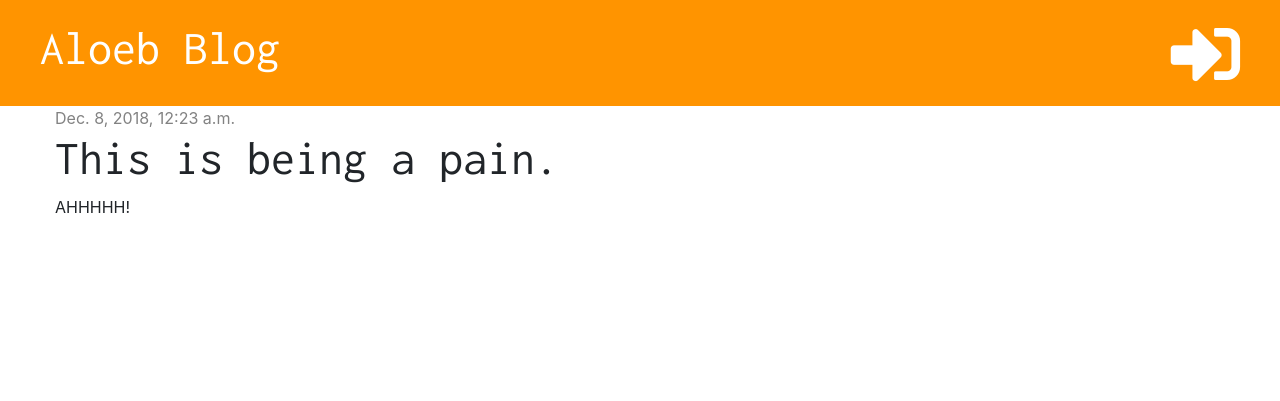
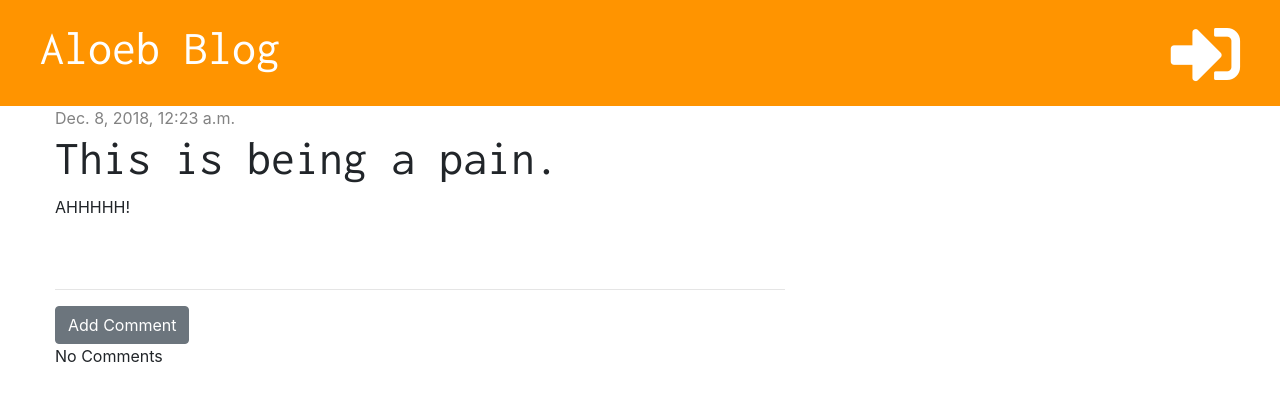
Before and after one commit to Aloeb83/my_django_website, a Django app: page /post/2/ in a window 1280 px wide. Shown: the top 401 px of the page. Run offline with Django 3.2, Linux system fonts and the light colour scheme; data comes from the database, SQL or seed files in the repository; both versions use the stored data as it was after the commit; some libraries are stand-ins or nearby versions.

Commit message:
Add Feature to Comment on Post.

```diff
--- a/blog/admin.py
+++ b/blog/admin.py
@@ -1,6 +1,7 @@
 from django.contrib import admin
-from .models import Post
+from .models import Post, Comment
 
 # Register your models here.
 
 admin.site.register(Post)
+admin.site.register(Comment)
--- a/blog/models.py
+++ b/blog/models.py
@@ -15,3 +15,12 @@ class Post(models.Model):
 
     def __str__(self):
         return self.title
+
+class Comment(models.Model):
+    post = models.ForeignKey('blog.Post', on_delete=models.CASCADE, related_name='comments')
+    author = models.CharField(max_length=200)
+    text = models.TextField()
+    create_date = models.DateTimeField(default=timezone.now)
+
+    def __str__(self):
+        return self.text
--- a/blog/static/css/blog.css
+++ b/blog/static/css/blog.css
@@ -46,3 +46,7 @@ h1, h2, h3, h4 {
     font-size: 26pt;
     margin-right: 20px;
 }
+
+.comment {
+    margin: 20px 0px 20px 20px;
+}
--- a/blog/templates/blog/post_detail.html
+++ b/blog/templates/blog/post_detail.html
@@ -19,4 +19,19 @@
         <h1>{{ post.title }}</h1>
         <p>{{ post.text|linebreaksbr }} </p>
     </div>
+
+    <hr>
+    <a href="{% url 'add_comment_to_post' pk=post.pk %}" class="btn btn-secondary">Add Comment</a>
+    {% for comment in post.comments.all %}
+        <div class="comment">
+            <div class="date">
+                {{ comment.create_date }}
+            </div>
+            <strong>{{ comment.author }}</strong>
+            <p>{{ comment.text }}</p>
+        </div>
+
+        {% empty %}
+        <p>No Comments</p>
+    {% endfor %}
 {% endblock %}
--- a/blog/urls.py
+++ b/blog/urls.py
@@ -14,4 +14,6 @@ urlpatterns = [
 
     path('post/<int:pk>/publish/', views.post_publish, name='post_publish'),
 
+    path('post/<int:pk>/comment/', views.add_comment_to_post, name="add_comment_to_post"),
+
 ]
--- a/blog/views.py
+++ b/blog/views.py
@@ -2,7 +2,7 @@ from django.contrib.auth.decorators import login_required
 from django.shortcuts import render, get_object_or_404, redirect
 from django.utils import timezone
 from .models import Post
-from blog.forms import PostForm
+from blog.forms import PostForm, CommentForm
 
 # Create your views here.
 def post_list(request):
@@ -55,3 +55,18 @@ def post_publish(request, pk):
     post = get_object_or_404(Post, pk=pk)
     post.publish()
     return redirect('post_detail', pk=pk)
+
+
+def add_comment_to_post(request, pk):
+    post = get_object_or_404(Post, pk=pk)
+    if request.method == 'POST':
+        form = CommentForm(request.POST)
+        if form.is_valid():
+            comment = form.save(commit=False)
+            comment.author = request.user
+            comment.post = post
+            comment.save()
+            return redirect ('post_detail', pk=pk)
+    else:
+        form = CommentForm()
+    return render(request, 'blog/add_comment_to_post.html', {'form': form})
```
Also changed, not shown: blog/forms.py (+6 -1 lines), blog/templates/blog/add_comment_to_post.html (added, +12 -0 lines), blog/migrations/0002_comment.py (added), db.sqlite3.
